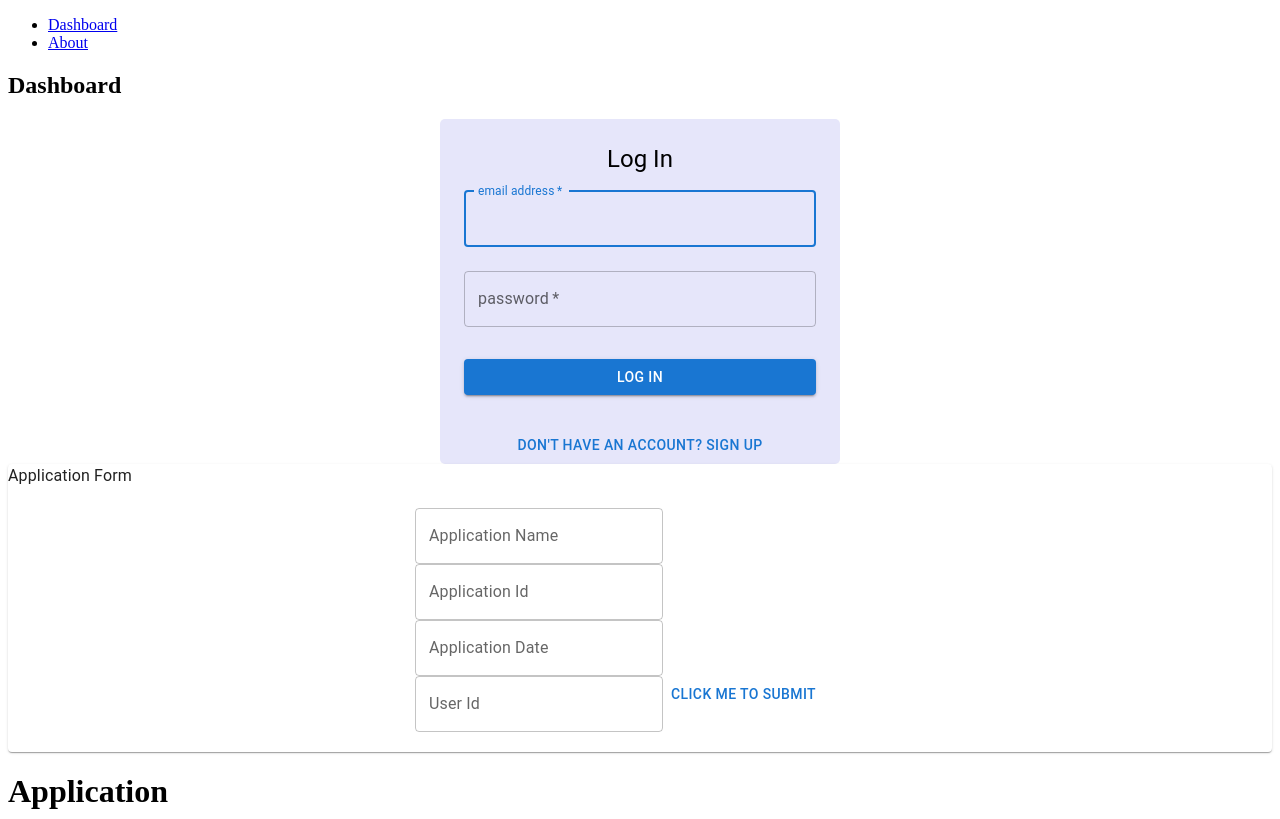
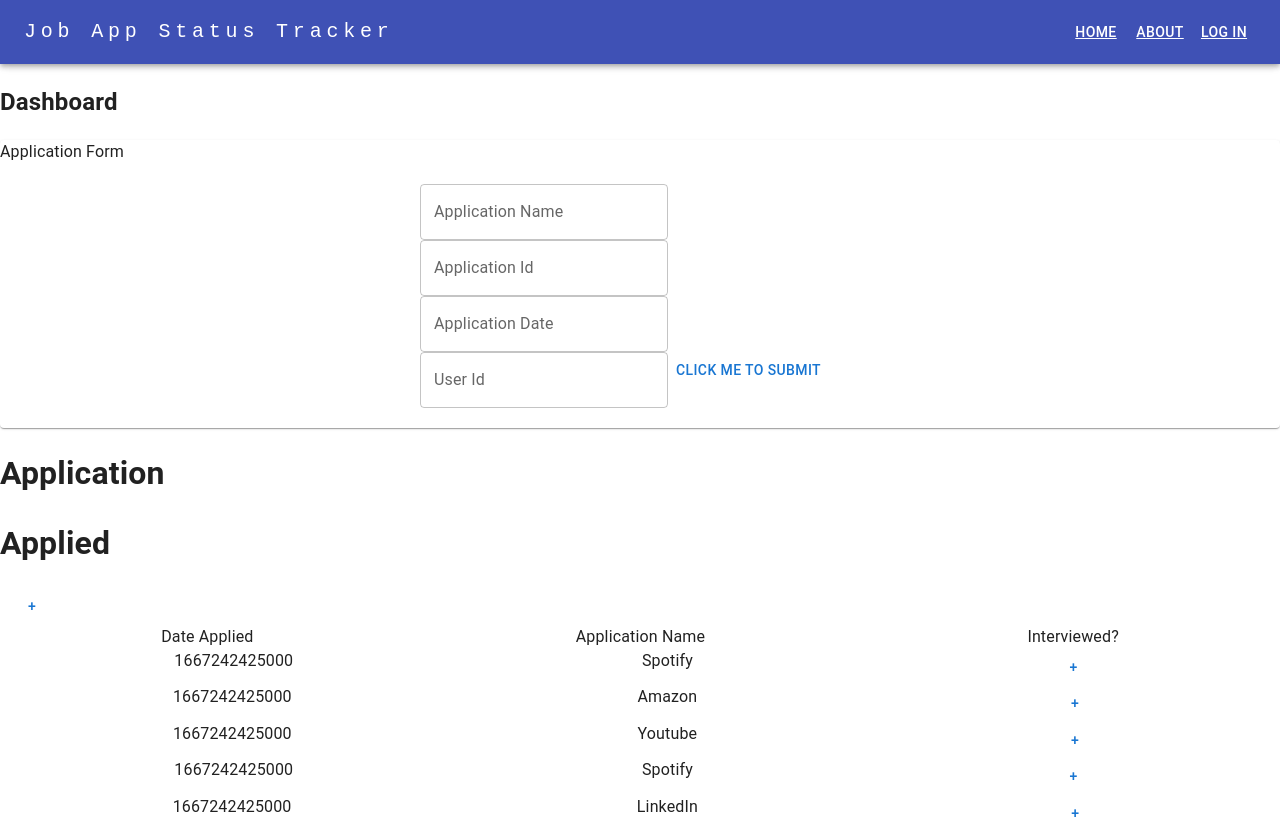
Before and after one commit to Team-Charizard-JAMIS/Jobify, a React app: page / in a window 1280 px wide. Shown: the top 819 px of the page. Built offline with nearby package versions, Linux system fonts and the light colour scheme.

Commit message:
navbar complete

```diff
--- a/client/App.tsx
+++ b/client/App.tsx
@@ -3,6 +3,7 @@ import MainContainer from './containers/MainContainer';
 import About from './containers/About';
 import Success from './containers/Success';
 import LogIn from './containers/LogIn';
+import Navbar from './Navbar';
 import {
   Route,
   Routes,
@@ -13,6 +14,7 @@ function App() {
 
   return (
     <div>
+      <Navbar/>
       <Routes>
         <Route path='/about' element={< About />} />
         <Route path='/' element={< MainContainer />} />
--- a/client/Navbar.tsx
+++ b/client/Navbar.tsx
@@ -1,19 +1,60 @@
 import React from 'react'
 import { Link } from 'react-router-dom'
+import { AppBar } from '@material-ui/core'
+import { Container, CssBaseline, Toolbar, Typography, Box, Button} from '@mui/material'
+
 const Navbar = () => {
+
+    const lStyle={
+        color: 'white',
+    }
+
     return (
-        <div>
-            <nav>
-                <ul>
-                    <li>
-                        <Link to="/">Dashboard</Link>
-                    </li>
-                    <li>
-                        <Link to="/about">About</Link>
-                    </li>
-                </ul>
-            </nav>
-        </div>
+        <AppBar position='sticky'>
+            <CssBaseline>
+            <Container maxWidth="xl" >
+                <Toolbar disableGutters >
+                    <Typography
+                    variant="h6"
+                    component="a"
+                    href='/'
+                    sx={{
+                        mr: 2,
+                        display: { md: 'flex' },
+                        fontFamily: 'monospace',
+                        fontWeight: 300,
+                        letterSpacing: '.3rem',
+                        color: 'inherit',
+                        textDecoration: 'none',
+                      }}
+                    >
+                        Job App Status Tracker
+                    </Typography>
+                    <Box sx={{ justifyContent:'flex-end', flexGrow: 1, display: { md: 'flex' } }}>
+                      <Button><Link to='/' style={lStyle}>Home</Link></Button>
+                      <Button><Link to='/about' style={lStyle}>About</Link></Button>
+                      <Button><Link to='/login' style={lStyle}>Log In</Link></Button>
+                    </Box>
+                </Toolbar>
+            </Container>
+            </CssBaseline>
+
+        </AppBar>
+        // <div>
+        //     <nav>
+        //         <ul>
+        //             <li>
+        //                 <Link to="/">Dashboard</Link>
+        //             </li>
+        //             <li>
+        //                 <Link to="/about">About</Link>
+        //             </li>
+        //             <li>
+        //                 <Link to="/login">Login</Link>
+        //             </li>
+        //         </ul>
+        //     </nav>
+        // </div>
     )
 }
 
--- a/client/containers/LogIn.tsx
+++ b/client/containers/LogIn.tsx
@@ -10,18 +10,43 @@ export const LogIn = () => {
     const handleSubmit = (event: React.FormEvent<HTMLFormElement>) =>{
         event.preventDefault();
         const data = new FormData(event.currentTarget);
-
+        const creds = {
+            email: data.get('email'),
+            password: data.get('password')
+        }
         console.log((hasAccount)? 'This will log in' : 'This will sign up')
         //TODO: change this to POST to server/db
-        console.log({
-            email: data.get('email'),
-            password: data.get('password'),
-        });
+        console.log(creds);
+
     };
+
+    // function logMeIn(e: React.SyntheticEvent) {
+    //     e.preventDefault();
+    //     axios
+    //       .post('/userAPI/login', {
+    //         email,
+    //         plainPassword: password,
+    //       })
+    //       .then((res) => {
+    //         if (res.status === 200) {
+    //           setUser(res.data);
+    //           navigate('/home');
+    //         }
+    //       })
+    //       .catch((err) => {
+    //         console.log(err);
+    //         if (err.response.status === 401) {
+    //           setError(
+    //             'Error: Invalid email address and/or password. Please try again.'
+    //           );
+    //         } else {
+    //           setError(`status: ${err.response.status} , ${err.response.data}`);
+    //         }
+    //       });
+    //   }
 
 
     return(
-        <div>
 
         <Container sx={{
             display: 'flex',
@@ -67,13 +92,7 @@ export const LogIn = () => {
                     {(hasAccount)? <a>Log in</a> : <a>Sign up</a>}
                 </Button>
             </Box>
-            <Box>
-                <Button onClick={() => setHasAccount(!hasAccount)}>
-                    {(hasAccount) ? <a>Don't have an account? Sign Up</a> : <a>Have an account? Sign In</a>}
-                </Button>
-            </Box>
-        </Container>
-
+            <div>
                 <div id="g_id_onload"
                 data-client_id="1079971895229-v12dtpclssbub49pombpe4nibp8h82g6.apps.googleusercontent.com"
                 data-login_uri="http://localhost:3000/oauth/"
@@ -89,6 +108,13 @@ export const LogIn = () => {
                 </div>
                 <div id="buttonDiv"></div>
             </div>
+
+            <Box>
+                <Button onClick={() => setHasAccount(!hasAccount)}>
+                    {(hasAccount) ? <a>Don't have an account? Sign Up</a> : <a>Have an account? Sign In</a>}
+                </Button>
+            </Box>
+        </Container>
     )
 }
 
--- a/client/containers/MainContainer.tsx
+++ b/client/containers/MainContainer.tsx
@@ -74,7 +74,6 @@ const MainContainer = () => {
   return (
     <div>
       <h2>Dashboard</h2>
-      <LogIn/>
       <ApplicationForm />
       <Application applications={apps} interviewed={interviewed} />
       <Interview interviews={interviews} offered={offered} />
--- a/client/index.tsx
+++ b/client/index.tsx
@@ -6,7 +6,6 @@ import { BrowserRouter } from 'react-router-dom'
 
 render(
   <BrowserRouter>
-    <Navbar />
     <App />
   </BrowserRouter>
   ,
```
Lines whose indentation alone changed are shown as unchanged.
